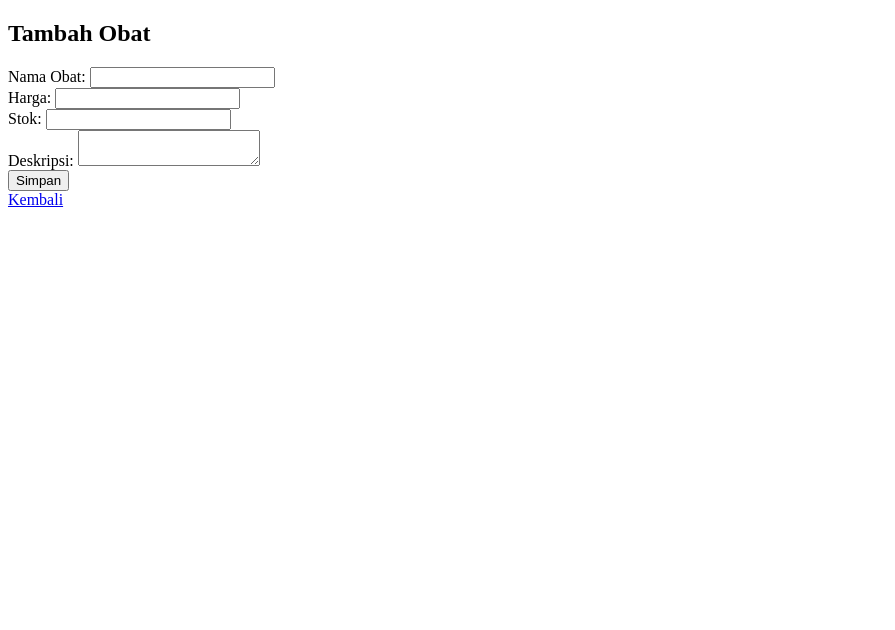
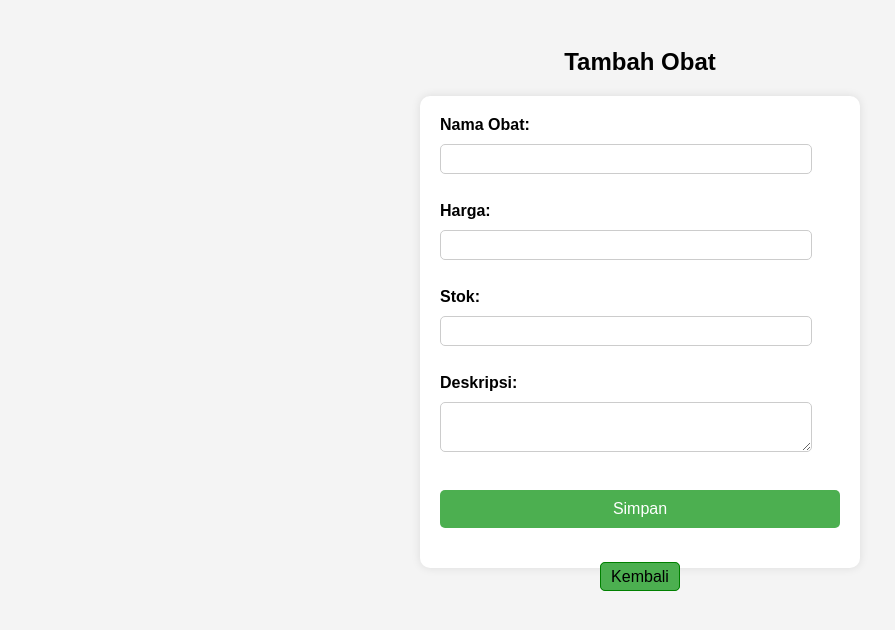
Before and after one commit to RONI1920/Project-Apotek-1st, a PHP site: page /admin.php in a window 1280 px wide. Shown: the top 630 px of the page, without its empty margins (0-895 px from the left). Run offline with PHP 8.4, Linux system fonts and the light colour scheme.

Commit message:
tambah css

```diff
--- a/admin.php
+++ b/admin.php
@@ -26,24 +26,35 @@ if ($_SERVER["REQUEST_METHOD"] == "POST") {
 <head>
     <meta charset="UTF-8">
     <title>Tambah Obat</title>
+    <link rel="stylesheet" href="css/styles.css">
 </head>
 <body>
     <h2>Tambah Obat</h2>
+    <div class="form-container">
     <form method="POST">
+        <div class="form-group">
         <label>Nama Obat:</label>
         <input type="text" name="nama" required>
+        </div>
         <br>
+        <div class="form-group">
         <label>Harga:</label>
         <input type="number" name="harga" required>
+        </div>
         <br>
+        <div class="form-group">
         <label>Stok:</label>
         <input type="number" name="stok" required>
+        </div>
         <br>
+        <div class="form-group">
         <label>Deskripsi:</label>
         <textarea name="deskripsi"></textarea>
+        </div>
         <br>
         <button type="submit">Simpan</button>
     </form>
+    </div>
     <a href="index.php">Kembali</a>
 </body>
 </html>
--- a/css/styles.css
+++ b/css/styles.css
@@ -76,3 +76,62 @@ form {
 .pagination {
     margin-top: 20px; /* Tambahkan jarak antara tabel dan pagination */
 }
+/* Style dasar untuk body */
+body {
+    font-family: Arial, sans-serif;
+    background-color: #f4f4f4;
+    text-align: center;
+    padding: 20px;
+}
+
+/* Container untuk form */
+.form-container {
+    width: 400px;
+    background: white;
+    padding: 20px;
+    margin: auto;
+    box-shadow: 0px 0px 10px rgba(0,0,0,0.1);
+    border-radius: 10px;
+}
+
+/* Style untuk form-group */
+.form-group {
+    display: flex;
+    flex-direction: column;
+    margin-bottom: 10px;
+    text-align: left;
+}
+
+/* Style untuk label */
+.form-group label {
+    font-weight: bold;
+    margin-bottom: 10px;
+}
+
+/* Style untuk input */
+.form-group input,
+.form-group select,
+.form-group textarea {
+    padding: 5px;
+    border: 1px solid #ccc;
+    border-radius: 5px;
+    font-size: 16px;
+    width: 90%;
+}
+
+/* Style untuk tombol */
+button {
+    width: 100%;
+    padding: 10px;
+    background-color: #4CAF50;
+    color: white;
+    border: none;
+    border-radius: 5px;
+    font-size: 16px;
+    cursor: pointer;
+    margin-top: 10px;
+}
+
+button:hover {
+    background-color: #45a049;
+}
```
